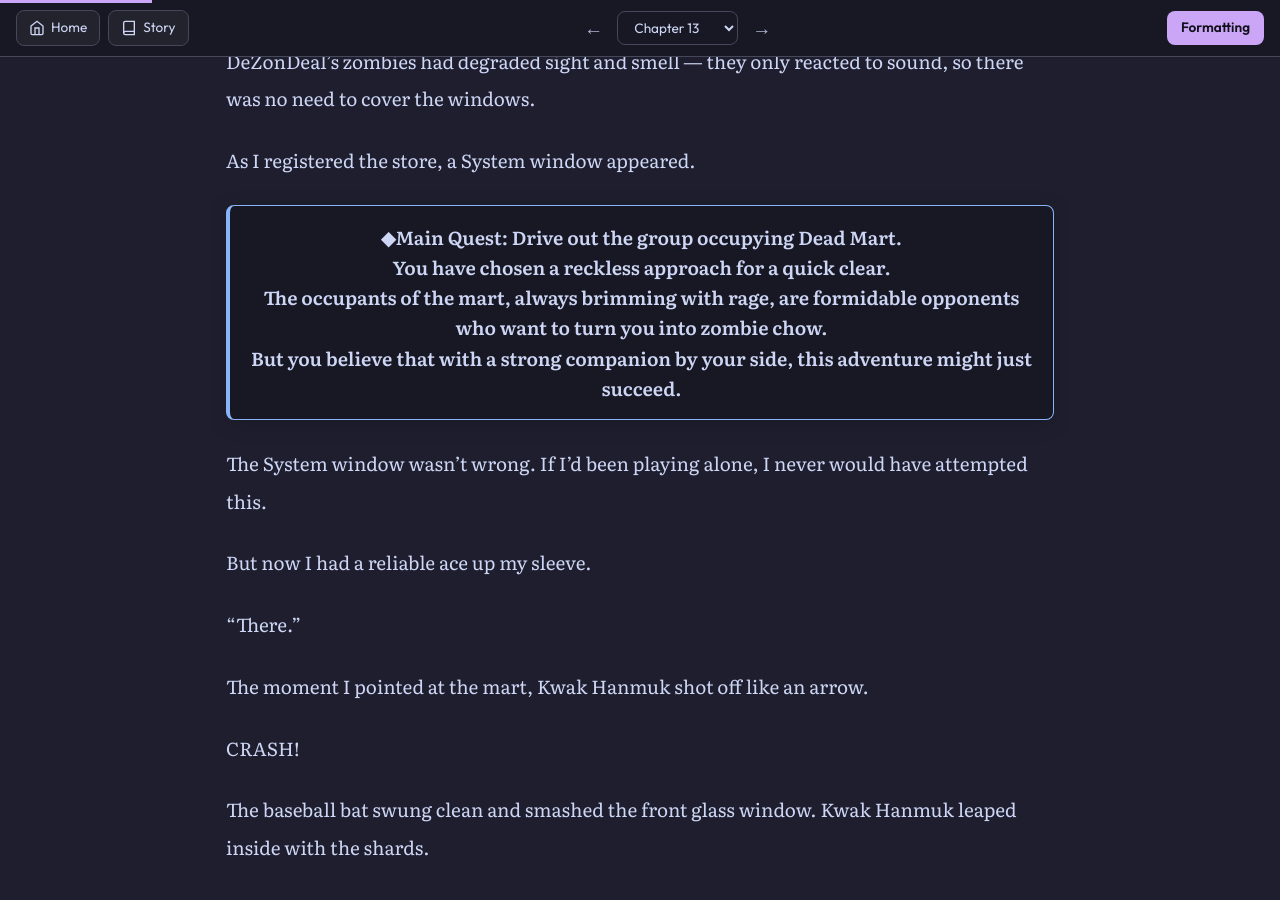
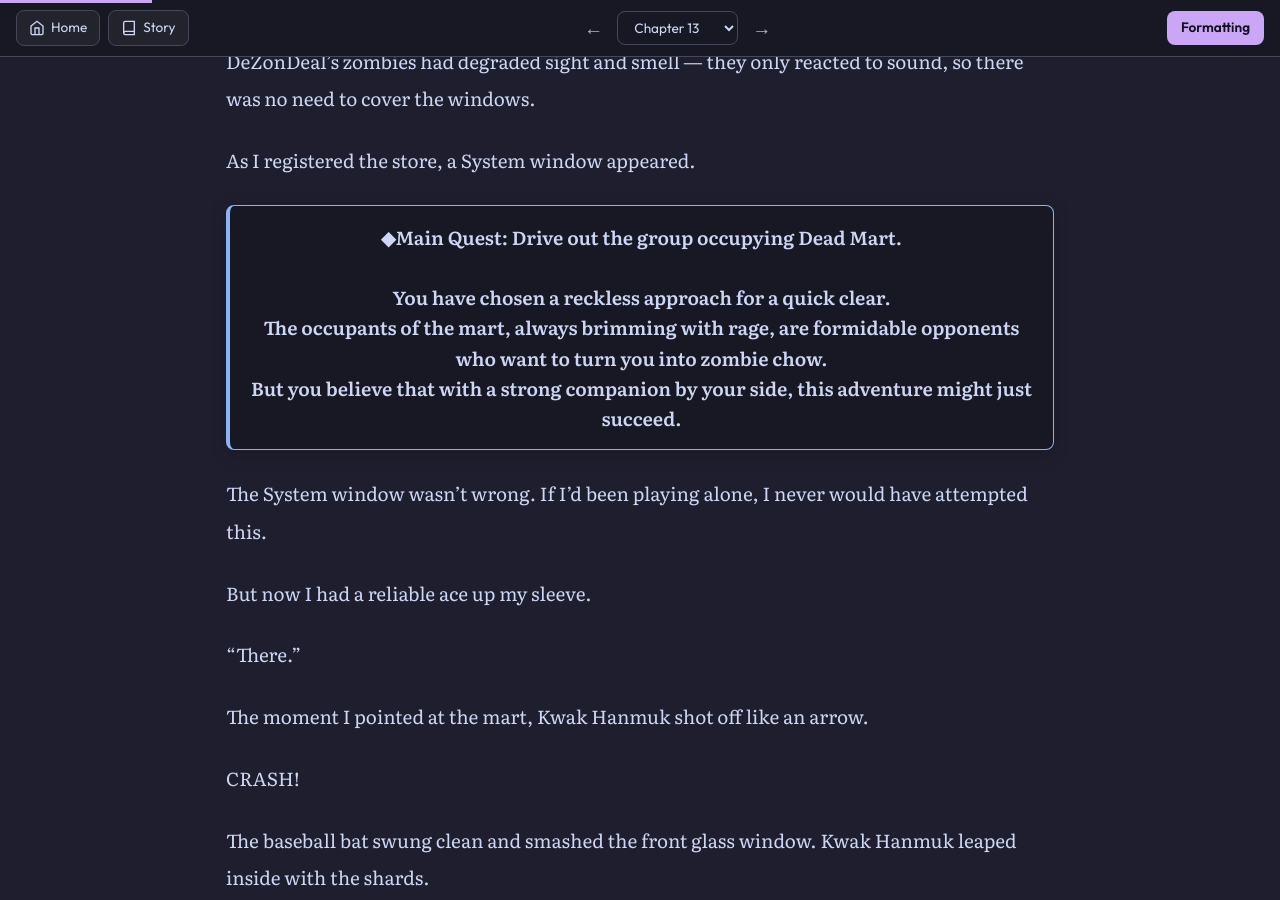
Before and after one commit to soleumn/soleumn.github.io, a Jekyll site: the page built from _chapters/eoshinki/ch13.md, in a window 1280 px wide and 900 px high, scrolled down 1632 px. Built offline with Jekyll 4.4.1, drawn with Linux system fonts in a browser that asks for light colours; comment, search, counter and statistics services are not loaded.

Commit message:
Edit Chapter 13 (via site)

```diff
--- a/_chapters/eoshinki/ch13.md
+++ b/_chapters/eoshinki/ch13.md
@@ -51,7 +51,7 @@ DeZonDeal’s zombies had degraded sight and smell — they only reacted to soun
 
 As I registered the store, a System window appeared.
 
-{% include system.html text="◆Main Quest: Drive out the group occupying Dead Mart.<br>You have chosen a reckless approach for a quick clear.<br>The occupants of the mart, always brimming with rage, are formidable opponents who want to turn you into zombie chow.<br>But you believe that with a strong companion by your side, this adventure might just succeed." %}
+{% include system.html text="◆Main Quest: Drive out the group occupying Dead Mart.<br><br>You have chosen a reckless approach for a quick clear.<br>The occupants of the mart, always brimming with rage, are formidable opponents who want to turn you into zombie chow.<br>But you believe that with a strong companion by your side, this adventure might just succeed." %}
 
 The System window wasn’t wrong. If I’d been playing alone, I never would have attempted this.
 
```
